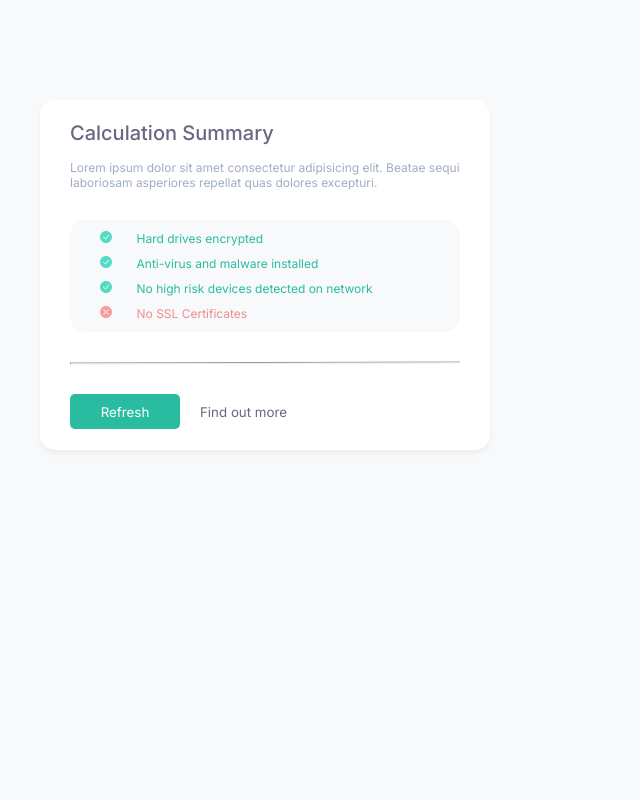
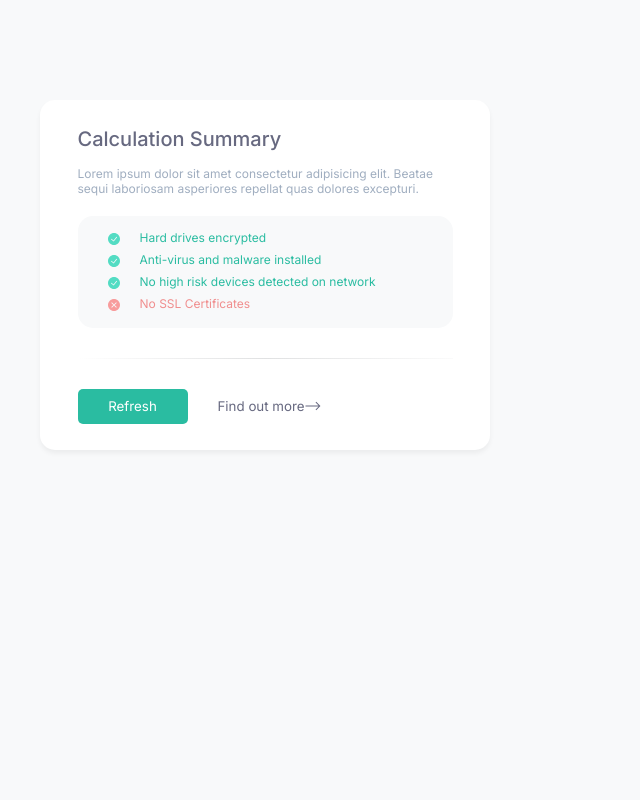
Before and after one commit to iKarans/jersey-client-project, a React (Create React App) app: page /security in a window 1280 px wide. Shown: the top 800 px of the page, without its empty margins (0-640 px from the left). Built offline with nearby package versions, Linux system fonts and the light colour scheme.

Commit message:
find out more button

```diff
--- a/src/components/CalculationSummary/CalculationSummary.scss
+++ b/src/components/CalculationSummary/CalculationSummary.scss
@@ -14,7 +14,7 @@
 
     &__container {
         height: 315px;
-        width: 390px;
+        width: 375px;
         display: flex;
         justify-content: center;
         flex-direction: column;
@@ -29,7 +29,9 @@
         }
 
         &--text {
-            margin-bottom: 30px;
+            margin-bottom: 20px;
+            font-size: 12px;
+            font-weight: 400;
             color: #A0AEC0;
         }
     }
@@ -43,11 +45,12 @@
         align-items: center;
         background-color: #F8F9FA;
         border-radius: 15px;
+        // padding: 20px 0 0 10px;
     }
 
     &__items{
         display: grid;
-        grid-template-columns: .25fr 1fr;
+        grid-template-columns: 0.25fr 1fr;
         grid-template-rows: repeat(4, 1fr);
 
         &--image {
@@ -56,7 +59,7 @@
         }
 
         &--text{
-            margin: 5px;
+            margin: 2px;
             color: $primary-color;
 
         }
@@ -79,8 +82,9 @@
             cursor: pointer;
             background: none;
             border: none;
-            margin-left: 20px;
+            margin-left: 30px;
             color: #676980;
+
         }
     }
 
@@ -89,5 +93,7 @@
 
 hr {
     margin-top: 30px;
-    transform: rotate(-0.18deg);
+    border: 0;
+    height: 1px;
+    background-image: linear-gradient(to right, rgba(224, 225, 226, 0), rgba(224, 225, 226, 1), rgba(224, 225, 226, 0.15625));
 }
--- a/src/components/CalculationSummary/CalulationSummary.jsx
+++ b/src/components/CalculationSummary/CalulationSummary.jsx
@@ -2,6 +2,7 @@ import React from 'react'
 import "./CalculationSummary.scss";
 import Tick from "../../assets/login/green-tick.svg";
 import Cross from "../../assets/login/red-cross.svg";
+import RightArrow from "../../assets/global/right-arrow.svg";
 
 const CalulationSummary = () => {
     return (
@@ -27,11 +28,12 @@ const CalulationSummary = () => {
 
                 <div className="calculation__button">
                     <button className="calculation__button--refresh">Refresh</button>
-                    <button className="calculation__button--more">Find out more</button>
+                    <button className="calculation__button--more">Find out more
+                    <img src={RightArrow} alt="" /></button>
                 </div>
             </div>
         </div>
     )
 }
 
-export default CalulationSummary
+export default CalulationSummary;
```
